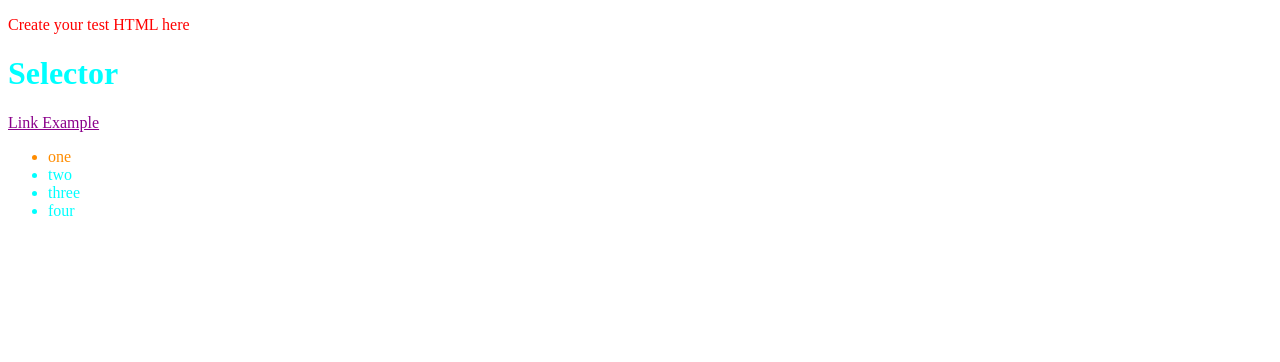
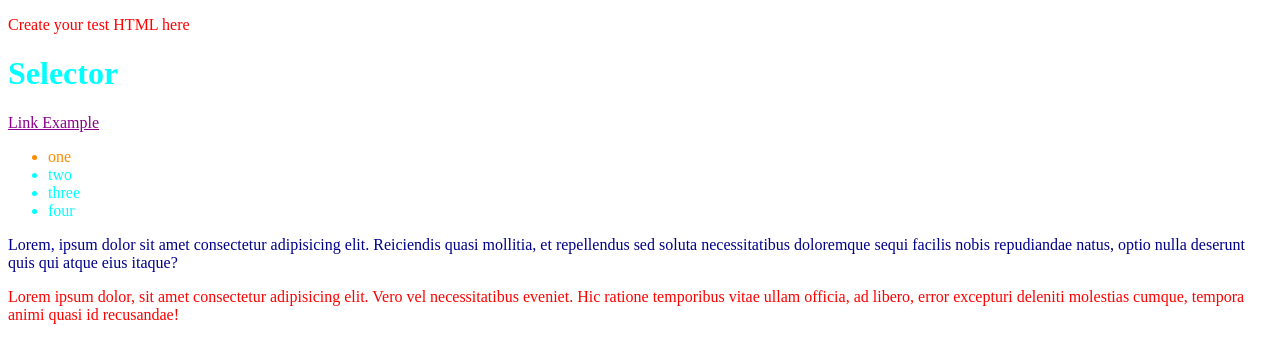
Before and after one commit to Gitthuma/css-structure, a plain HTML site: page index.html in a window 1280 px wide. Drawn offline with Linux system fonts and the light colour scheme.

Commit message:
Added two lorem ipsum paragraphs in index.html, one with a class box and styled it using the class selector

```diff
--- a/css/style.css
+++ b/css/style.css
@@ -23,3 +23,7 @@ a:link {
 * {
   color: cyan;
 }
+
+.box {
+  color: darkblue;
+}
--- a/index.html
+++ b/index.html
@@ -22,5 +22,9 @@
         <li>four</li>
     </ul>
 
+    <p class="box">Lorem, ipsum dolor sit amet consectetur adipisicing elit. Reiciendis quasi mollitia, et repellendus sed soluta necessitatibus doloremque sequi facilis nobis repudiandae natus, optio nulla deserunt quis qui atque eius itaque?</p>
+
+    <p>Lorem ipsum dolor, sit amet consectetur adipisicing elit. Vero vel necessitatibus eveniet. Hic ratione temporibus vitae ullam officia, ad libero, error excepturi deleniti molestias cumque, tempora animi quasi id recusandae!</p>
+
 </body>
 </html>
```
